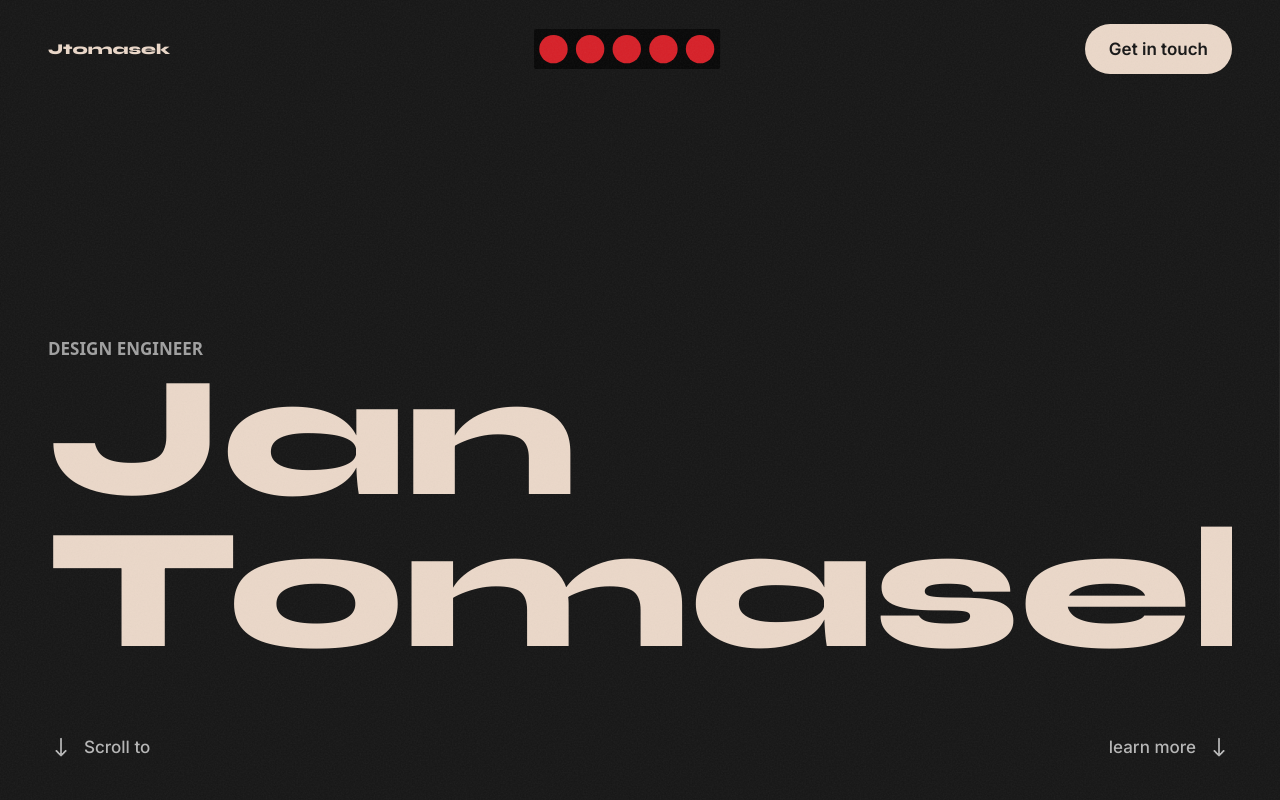
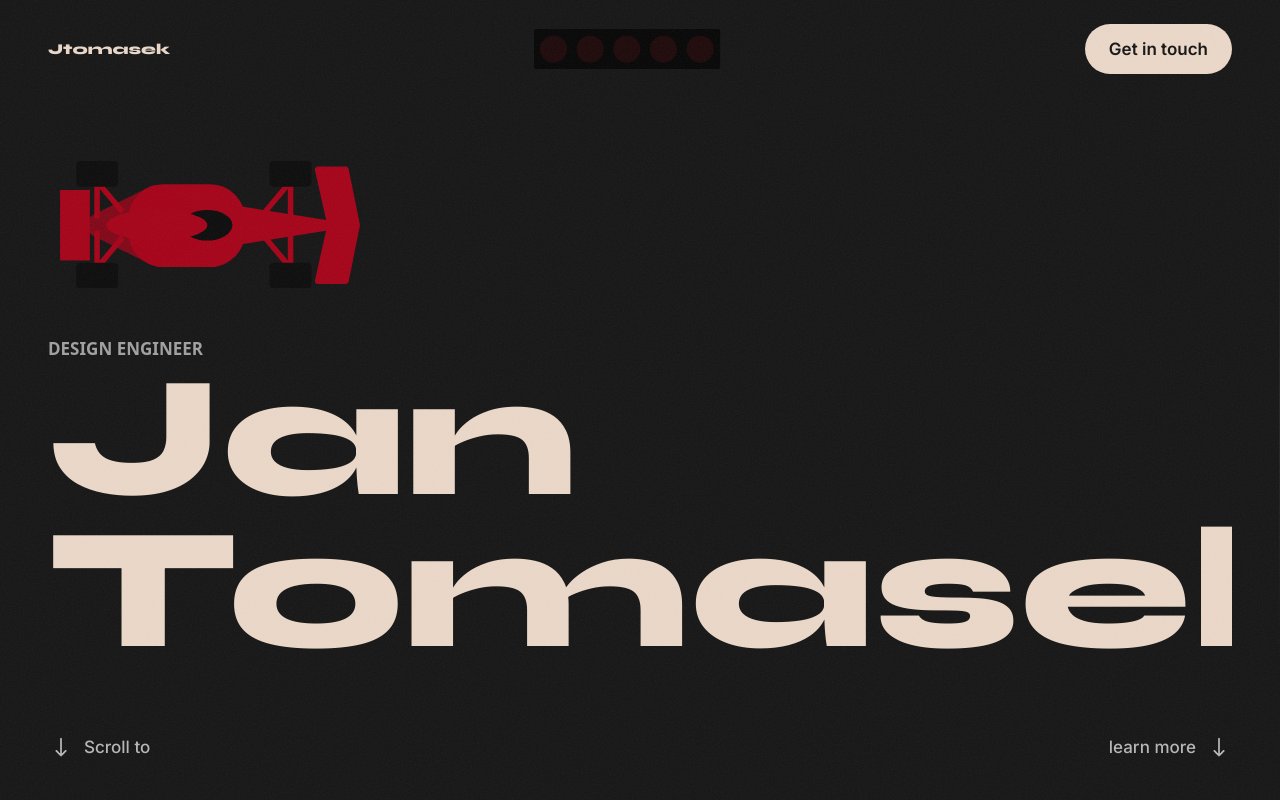
Before and after one commit to jTomasek-ux/portfolio, a Next.js app: page / in a window 1280 px wide. Shown: the top 800 px of the page. Built offline with nearby package versions, Linux system fonts and the light colour scheme; a web font is replaced by a local one.

Commit message:
light working and f1 car motion working, few bugs

```diff
--- a/app/components/F1Lights.tsx
+++ b/app/components/F1Lights.tsx
@@ -1,10 +1,16 @@
 "use client";
 
-import { useEffect } from "react";
+import { useEffect, useRef } from "react";
 import { useAnimate } from "framer-motion";
 
-export default function F1Lights() {
+interface F1LightsProps {
+  onLightsOut?: () => void;
+}
+
+export default function F1Lights({ onLightsOut }: F1LightsProps) {
   const [scope, animate] = useAnimate();
+  const onLightsOutRef = useRef(onLightsOut);
+  onLightsOutRef.current = onLightsOut;
 
   useEffect(() => {
     let cancelled = false;
@@ -31,8 +37,17 @@ export default function F1Lights() {
       });
       if (cancelled) return;
 
-      /* Lights out — all off together */
-      await animate(".f1-light", { opacity: 0.1, scale: 1 }, { duration: 3.5 });
+      /* Lights out — all off together (GO) */
+      await animate(".f1-light", { opacity: 0.1, scale: 1 }, { duration: 0.1 });
+      if (cancelled) return;
+      onLightsOutRef.current?.();
+
+      /* 2s pause: fully dark before the repeat blink */
+      await animate(".f1-light", { opacity: 0.1, scale: 1 }, { duration: 0.2 });
+      if (cancelled) return;
+      await new Promise<void>((resolve) => {
+        setTimeout(resolve, 2000);
+      });
       if (cancelled) return;
 
       /* All five blink on/off in sync, repeating */
--- a/app/components/Header.tsx
+++ b/app/components/Header.tsx
@@ -6,11 +6,12 @@ import F1Lights from "./F1Lights";
 
 interface HeaderProps {
   isDark: boolean;
+  onF1LightsOut?: () => void;
 }
 
 const ease: [number, number, number, number] = [0.25, 0.46, 0.45, 0.94];
 
-export default function Header({ isDark }: HeaderProps) {
+export default function Header({ isDark, onF1LightsOut }: HeaderProps) {
   return (
     <motion.header
       className="fixed top-0 left-0 right-0 z-50 flex items-center justify-between px-8 py-6 md:px-12"
@@ -34,7 +35,7 @@ export default function Header({ isDark }: HeaderProps) {
         Jtomasek
       </Link>
 
-      <F1Lights />
+      <F1Lights onLightsOut={onF1LightsOut} />
 
       <a
         href="mailto:tomasekjan08@email.cz"
--- a/app/components/HeroPage.tsx
+++ b/app/components/HeroPage.tsx
@@ -1,12 +1,17 @@
 "use client";
 
-import { useState, useEffect } from "react";
+import { useState, useEffect, useCallback } from "react";
 import Header from "./Header";
 import HeroSection from "./HeroSection";
 import AboutSection from "./AboutSection";
 
 export default function HeroPage() {
   const [isDark] = useState(true);
+  const [f1LightsOut, setF1LightsOut] = useState(false);
+
+  const handleF1LightsOut = useCallback(() => {
+    setF1LightsOut(true);
+  }, []);
 
   /* Keep the html background in sync to prevent flash on scroll overscroll */
   useEffect(() => {
@@ -15,9 +20,9 @@ export default function HeroPage() {
 
   return (
     <>
-      <Header isDark={isDark} />
+      <Header isDark={isDark} onF1LightsOut={handleF1LightsOut} />
       <main>
-        <HeroSection isDark={isDark} />
+        <HeroSection isDark={isDark} f1LightsOut={f1LightsOut} />
         <AboutSection />
       </main>
     </>
--- a/app/components/HeroSection.tsx
+++ b/app/components/HeroSection.tsx
@@ -3,12 +3,14 @@
 import { useRef } from "react";
 import { motion } from "framer-motion";
 import GlitchText, { type GlitchTextHandle } from "./GlitchText";
+import F1Car from "./f1Car";
 
 /* Arrow icon is now served from public/images/ as a static asset */
 const ARROW_URL = "/images/noun-arrow-3255106.png";
 
 interface HeroSectionProps {
   isDark: boolean;
+  f1LightsOut?: boolean;
 }
 
 /* ─── Shared easing curve ─────────────────────────────────── */
@@ -35,7 +37,7 @@ function ScrollArrowIcon({ className }: { className?: string }) {
   );
 }
 
-export default function HeroSection({ isDark }: HeroSectionProps) {
+export default function HeroSection({ isDark, f1LightsOut = false }: HeroSectionProps) {
   const glitchJan     = useRef<GlitchTextHandle>(null);
   const glitchTomasek = useRef<GlitchTextHandle>(null);
 
@@ -57,7 +59,7 @@ export default function HeroSection({ isDark }: HeroSectionProps) {
 
   return (
     <section
-      className="relative h-dvh overflow-hidden"
+      className="relative h-dvh overflow-x-visible overflow-y-hidden"
       style={{ background: bg, transition: "background 0.5s ease" }}
     >
       {/* ── Decorative right-edge hairline ── */}
@@ -77,6 +79,7 @@ export default function HeroSection({ isDark }: HeroSectionProps) {
             className="flex min-w-0 w-full max-w-full flex-col gap-[0.5in]"
             style={{ containerType: "inline-size" }}
           >
+            <F1Car raceAway={f1LightsOut} />
             <motion.p
               className="uppercase"
               style={{
--- a/app/components/f1Car.tsx
+++ b/app/components/f1Car.tsx
@@ -1,30 +1,131 @@
-<svg width="1086" height="461" viewBox="0 0 1086 461" fill="none" xmlns="http://www.w3.org/2000/svg">
-<rect x="247" y="84" width="423" height="300" rx="127" fill="#A6051A"/>
-<path opacity="0.75" d="M122.648 272.432C90.0104 256.274 90.0103 209.726 122.648 193.568L328.478 91.665C340.78 85.5745 355.22 85.5745 367.522 91.665L573.352 193.568C605.99 209.726 605.99 256.274 573.352 272.432L367.522 374.335C355.22 380.426 340.78 380.426 328.478 374.335L122.648 272.432Z" fill="#A6051A"/>
-<rect y="105" width="108" height="255" fill="#A6051A"/>
-<rect x="124" y="253" width="20" height="131" fill="#A6051A"/>
-<rect x="149.321" y="384.208" width="20" height="131" transform="rotate(-140 149.321 384.208)" fill="#A6051A"/>
-<rect x="59" y="368" width="151" height="93" rx="13" fill="#0E0E0E"/>
-<rect width="20" height="131" transform="matrix(-1 0 0 1 844.526 253)" fill="#A6051A"/>
-<rect width="20" height="131" transform="matrix(0.766044 -0.642788 -0.642788 -0.766044 819.205 384.208)" fill="#A6051A"/>
-<rect width="151" height="93" rx="13" transform="matrix(-1 0 0 1 909.526 368)" fill="#0E0E0E"/>
-<rect x="844.526" y="208" width="20" height="131" transform="rotate(-180 844.526 208)" fill="#A6051A"/>
-<rect x="819.205" y="76.7924" width="20" height="131" transform="rotate(40 819.205 76.7924)" fill="#A6051A"/>
-<rect x="909.526" y="93" width="151" height="93" rx="13" transform="rotate(-180 909.526 93)" fill="#0E0E0E"/>
-<rect width="20" height="131" transform="matrix(1 0 0 -1 124 208)" fill="#A6051A"/>
-<rect width="20" height="131" transform="matrix(-0.766044 0.642788 0.642788 0.766044 149.321 76.7924)" fill="#A6051A"/>
-<rect width="151" height="93" rx="13" transform="matrix(1 0 0 -1 59 93)" fill="#0E0E0E"/>
-<path d="M1042.61 226.087C1050.48 227.34 1050.48 238.66 1042.61 239.913L523.351 322.642C519.1 323.319 515.25 320.034 515.25 315.729V150.271C515.25 145.966 519.1 142.681 523.351 143.358L1042.61 226.087Z" fill="#A6051A"/>
-<path d="M922.995 33.3996C921.459 26.5264 926.687 20 933.73 20H1034C1039.24 20 1043.75 23.6882 1044.78 28.8183L1085.56 230.318C1085.85 231.758 1085.85 233.242 1085.56 234.682L1044.78 436.182C1043.75 441.312 1039.24 445 1034 445H933.73C926.687 445 921.459 438.474 922.995 431.6L966.964 234.9C967.317 233.319 967.317 231.681 966.964 230.1L922.995 33.3996Z" fill="#A6051A"/>
-<ellipse cx="533" cy="232.5" rx="91" ry="55.5" fill="#0E0E0E"/>
-<ellipse cx="350" cy="232.5" rx="183" ry="55.5" fill="#A6051A"/>
-</svg>
-export default function F1Car() {
+"use client";
+
+import { motion, useReducedMotion } from "framer-motion";
+
+const ease: [number, number, number, number] = [0.25, 0.46, 0.45, 0.94];
+const easeInHeavy: [number, number, number, number] = [0.45, 0, 0.55, 1];
+
+interface F1CarProps {
+  className?: string;
+  raceAway?: boolean;
+}
+
+export default function F1Car({ className, raceAway = false }: F1CarProps) {
+  const reduceMotion = useReducedMotion();
+
+  /* Plain vw avoids FM failing to interpolate 0 → min(); reduced-motion still
+     animates briefly so the car visibly exits instead of snapping (duration 0). */
+  const exitTransition = reduceMotion
+    ? { duration: 0.55, ease: "linear" as const }
+    : { duration: 2, ease: easeInHeavy };
+
   return (
-    <div>
-      <svg width="1086" height="461" viewBox="0 0 1086 461" fill="none" xmlns="http://www.w3.org/2000/svg">
-        <rect x="247" y="84" width="423" height="300" rx="127" fill="#A6051A"/>
+    <motion.div
+      className={`pointer-events-none w-full max-w-[min(100%,min(92cqi,300px))] shrink-0 ${className ?? ""}`}
+      aria-hidden
+      initial={{ x: "-2in" }}
+      animate={raceAway ? { x: "120vw" } : { x: 0 }}
+      transition={raceAway ? exitTransition : { duration: 1.95, ease }}
+    >
+      <svg
+        width={1086}
+        height={461}
+        viewBox="0 0 1086 461"
+        fill="none"
+        className="h-auto w-full"
+        xmlns="http://www.w3.org/2000/svg"
+      >
+        <rect x={247} y={84} width={423} height={300} rx={127} fill="#A6051A" />
+        <path
+          opacity={0.75}
+          d="M122.648 272.432C90.0104 256.274 90.0103 209.726 122.648 193.568L328.478 91.665C340.78 85.5745 355.22 85.5745 367.522 91.665L573.352 193.568C605.99 209.726 605.99 256.274 573.352 272.432L367.522 374.335C355.22 380.426 340.78 380.426 328.478 374.335L122.648 272.432Z"
+          fill="#A6051A"
+        />
+        <rect y={105} width={108} height={255} fill="#A6051A" />
+        <rect x={124} y={253} width={20} height={131} fill="#A6051A" />
+        <rect
+          x={149.321}
+          y={384.208}
+          width={20}
+          height={131}
+          transform="rotate(-140 149.321 384.208)"
+          fill="#A6051A"
+        />
+        <rect x={59} y={368} width={151} height={93} rx={13} fill="#0E0E0E" />
+        <rect
+          width={20}
+          height={131}
+          transform="matrix(-1 0 0 1 844.526 253)"
+          fill="#A6051A"
+        />
+        <rect
+          width={20}
+          height={131}
+          transform="matrix(0.766044 -0.642788 -0.642788 -0.766044 819.205 384.208)"
+          fill="#A6051A"
+        />
+        <rect
+          width={151}
+          height={93}
+          rx={13}
+          transform="matrix(-1 0 0 1 909.526 368)"
+          fill="#0E0E0E"
+        />
+        <rect
+          x={844.526}
+          y={208}
+          width={20}
+          height={131}
+          transform="rotate(-180 844.526 208)"
+          fill="#A6051A"
+        />
+        <rect
+          x={819.205}
+          y={76.7924}
+          width={20}
+          height={131}
+          transform="rotate(40 819.205 76.7924)"
+          fill="#A6051A"
+        />
+        <rect
+          x={909.526}
+          y={93}
+          width={151}
+          height={93}
+          rx={13}
+          transform="rotate(-180 909.526 93)"
+          fill="#0E0E0E"
+        />
+        <rect
+          width={20}
+          height={131}
+          transform="matrix(1 0 0 -1 124 208)"
+          fill="#A6051A"
+        />
+        <rect
+          width={20}
+          height={131}
+          transform="matrix(-0.766044 0.642788 0.642788 0.766044 149.321 76.7924)"
+          fill="#A6051A"
+        />
+        <rect
+          width={151}
+          height={93}
+          rx={13}
+          transform="matrix(1 0 0 -1 59 93)"
+          fill="#0E0E0E"
+        />
+        <path
+          d="M1042.61 226.087C1050.48 227.34 1050.48 238.66 1042.61 239.913L523.351 322.642C519.1 323.319 515.25 320.034 515.25 315.729V150.271C515.25 145.966 519.1 142.681 523.351 143.358L1042.61 226.087Z"
+          fill="#A6051A"
+        />
+        <path
+          d="M922.995 33.3996C921.459 26.5264 926.687 20 933.73 20H1034C1039.24 20 1043.75 23.6882 1044.78 28.8183L1085.56 230.318C1085.85 231.758 1085.85 233.242 1085.56 234.682L1044.78 436.182C1043.75 441.312 1039.24 445 1034 445H933.73C926.687 445 921.459 438.474 922.995 431.6L966.964 234.9C967.317 233.319 967.317 231.681 966.964 230.1L922.995 33.3996Z"
+          fill="#A6051A"
+        />
+        <ellipse cx={533} cy={232.5} rx={91} ry={55.5} fill="#0E0E0E" />
+        <ellipse cx={350} cy={232.5} rx={183} ry={55.5} fill="#A6051A" />
       </svg>
-    </div>
+    </motion.div>
   );
 }
```
